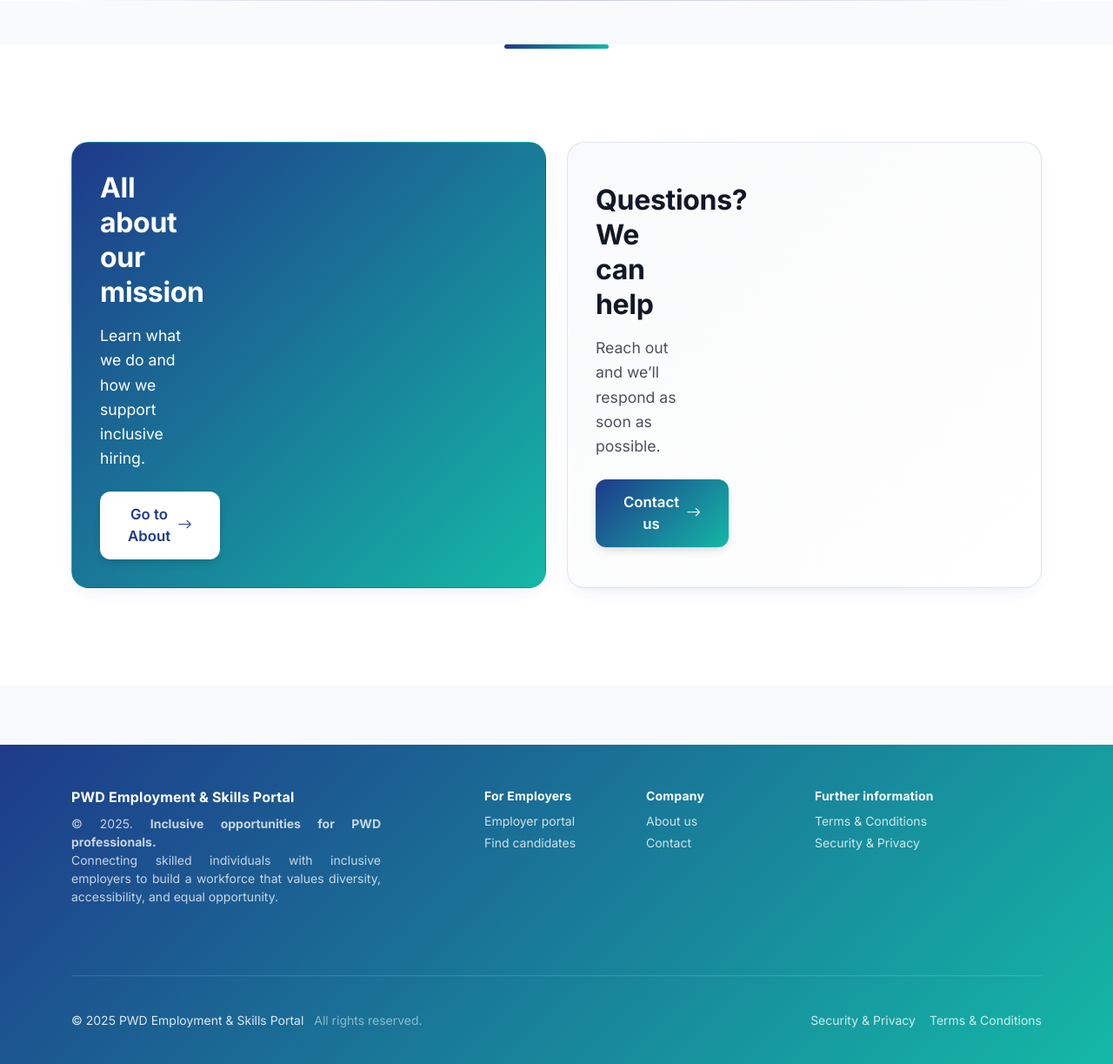
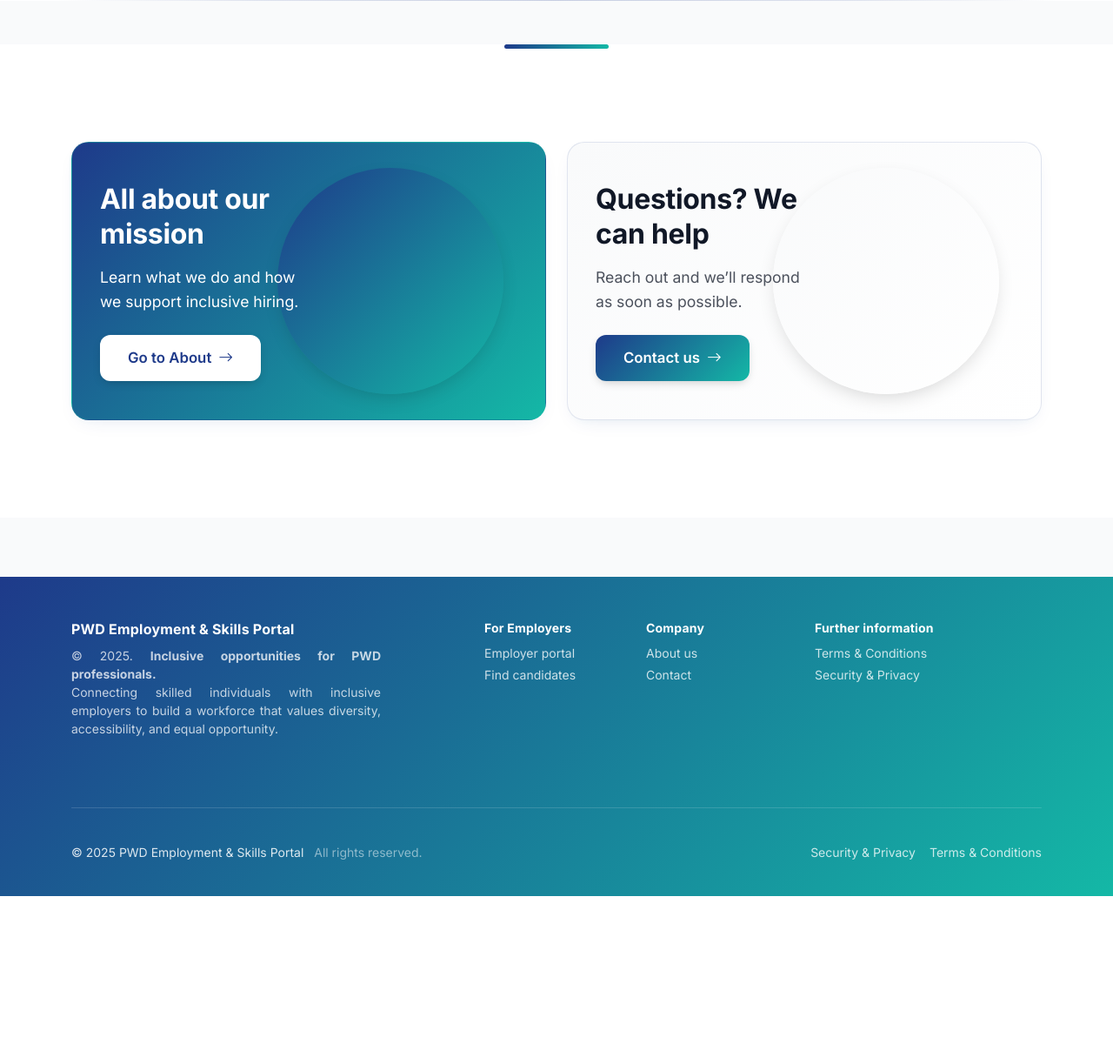
Before and after one commit to Dayether/pwdjs, a PHP site: page /index.php in a window 1280 px wide. Shown: the part 1848-3071 px from the top of the page at 87% size. After the commit the page ends 2878 px from the top, so only its background shows below. Run offline with PHP 8.4, Linux system fonts and the light colour scheme; data comes from the database, SQL or seed files in the repository.

Commit message:
final look for the landing page

```diff
--- a/index.php
+++ b/index.php
@@ -3223,23 +3223,43 @@ function fmt_salary($cur, $min, $max, $period)
         width: 100% !important;
         min-height: 320px !important;
         border-radius: 20px !important;
-        overflow: hidden !important;
+        overflow: visible !important;
         text-decoration: none !important;
         color: inherit !important;
         padding: 2rem !important;
-        padding-right: calc(48% + 2rem) !important;
+        padding-right: 2rem !important;
         border: 1px solid rgba(30, 58, 138, 0.12) !important;
-        background-repeat: no-repeat !important;
-        background-position: right 1.5rem center !important;
-        background-size: 48% auto !important;
         box-shadow: 0 8px 24px -12px rgba(30, 58, 138, 0.15), 0 4px 12px -8px rgba(20, 184, 166, 0.08) !important;
         transition: all .3s cubic-bezier(0.4, 0, 0.2, 1) !important;
+    }
+
+    /* Circular image on the right side */
+    .callout-card::after {
+        content: "" !important;
+        position: absolute !important;
+        right: 2rem !important;
+        top: 50% !important;
+        transform: translateY(-50%) !important;
+        width: 180px !important;
+        height: 180px !important;
+        border-radius: 50% !important;
+        background-image: inherit !important;
+        background-size: cover !important;
+        background-position: center !important;
+        background-repeat: no-repeat !important;
+        box-shadow: 0 8px 24px -8px rgba(0, 0, 0, 0.2) !important;
+        transition: all 0.3s cubic-bezier(0.4, 0, 0.2, 1) !important;
     }
 
     .callout-card:hover {
         transform: translateY(-4px) !important;
         box-shadow: 0 20px 40px -16px rgba(30, 58, 138, 0.25), 0 8px 24px -12px rgba(20, 184, 166, 0.15) !important;
         border-color: rgba(20, 184, 166, 0.3) !important;
+    }
+
+    .callout-card:hover::after {
+        transform: translateY(-50%) scale(1.05) !important;
+        box-shadow: 0 12px 32px -12px rgba(0, 0, 0, 0.3) !important;
     }
 
     /* Variants */
@@ -3349,9 +3369,13 @@ function fmt_salary($cur, $min, $max, $period)
         .callout-card {
             min-height: 360px !important;
             padding: 2.5rem !important;
-            padding-right: calc(48% + 2.5rem) !important;
-            background-position: right 2rem center !important;
-            background-size: 48% auto !important;
+            padding-right: 2.5rem !important;
+        }
+
+        .callout-card::after {
+            width: 220px !important;
+            height: 220px !important;
+            right: 2.5rem !important;
         }
 
         .callout-title {
@@ -3374,8 +3398,13 @@ function fmt_salary($cur, $min, $max, $period)
         .callout-card {
             min-height: 400px !important;
             padding: 3rem !important;
-            padding-right: calc(50% + 3rem) !important;
-            background-size: 50% auto !important;
+            padding-right: 3rem !important;
+        }
+
+        .callout-card::after {
+            width: 260px !important;
+            height: 260px !important;
+            right: 3rem !important;
         }
 
         .callout-title {
@@ -3391,8 +3420,13 @@ function fmt_salary($cur, $min, $max, $period)
         .callout-card {
             min-height: 280px !important;
             padding: 1.5rem !important;
-            padding-right: calc(45% + 1.5rem) !important;
-            background-size: 45% auto !important;
+            padding-right: 1.5rem !important;
+        }
+
+        .callout-card::after {
+            width: 140px !important;
+            height: 140px !important;
+            right: 1.5rem !important;
         }
 
         .callout-body {
```
